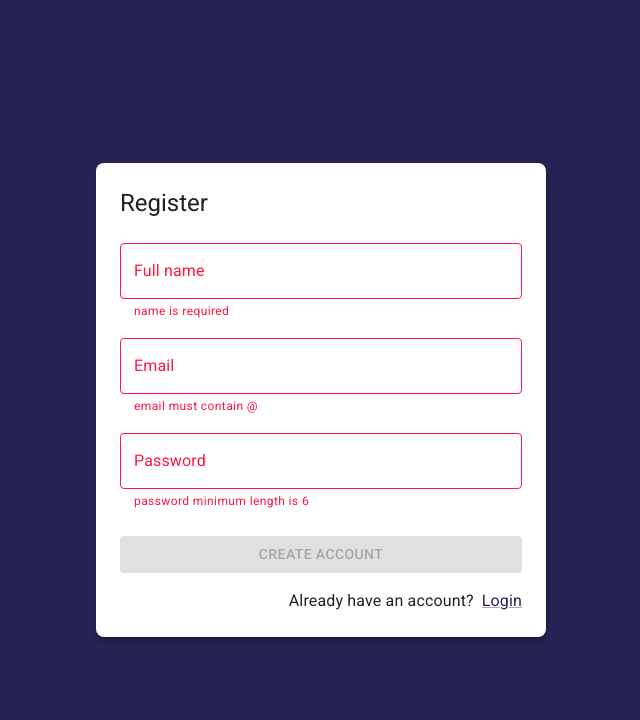
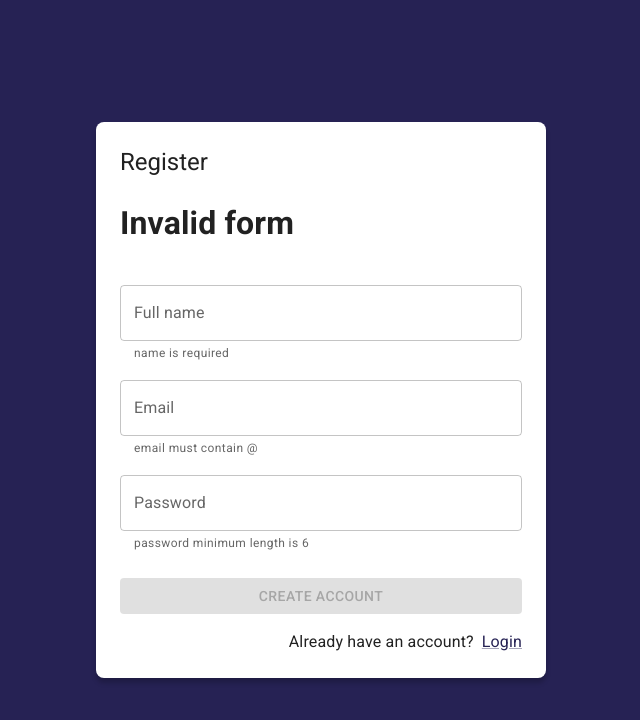
Before and after one commit to EstebGtzMtz/Jounal, a React (Vite) app: page /auth/register in a window 1280 px wide. Shown: the top 720 px of the page, without its empty margins (319-959 px from the left). Built offline with nearby package versions, Linux system fonts and the light colour scheme; no server answers.

Commit message:
create form validations and handle show errors when form is submitted

```diff
--- a/src/auth/Pages/RegisterPage.jsx
+++ b/src/auth/Pages/RegisterPage.jsx
@@ -2,8 +2,11 @@ import { Link as RouterLink } from 'react-router-dom';
 import { Button, Grid, Link, TextField, Typography } from '@mui/material';
 import { AuthLayout } from '../Layout/AuthLayout';
 import { useForm } from '../../hooks';
+import { useState } from 'react';
 
 export const RegisterPage = () => {
+
+  const [formSubmitted, setFormSubmitted] = useState(false)
 
   const formData = {
     name: '',
@@ -32,11 +35,13 @@ export const RegisterPage = () => {
 
   const onSubmit = e => {
     e.preventDefault();
+    setFormSubmitted(true)
   }
 
 
   return (
     <AuthLayout title='Register'>
+      {isFormValid ? <h1>valid form</h1> : <h1>Invalid form</h1>}
       <form onSubmit={onSubmit}>
         <Grid container>
         <Grid item xs={12} sx={{marginTop: 2}}>
@@ -47,7 +52,7 @@ export const RegisterPage = () => {
               name='name'
               value={name}
               onChange={onInputChange}
-              error={nameValid ? true : false}
+              error={!!nameValid && formSubmitted}
               helperText={nameValid}
               fullWidth
             />
@@ -60,7 +65,7 @@ export const RegisterPage = () => {
               name='email'
               value={email}
               onChange={onInputChange}
-              error={emailValid ? true : false}
+              error={!!emailValid && formSubmitted}
               helperText={emailValid}
               fullWidth
             />
@@ -73,7 +78,7 @@ export const RegisterPage = () => {
               name='password'
               value={password}
               onChange={onInputChange}
-              error={passwordValid ? true : false}
+              error={!!passwordValid && formSubmitted}
               helperText={passwordValid}
               fullWidth
             />
--- a/src/hooks/useForm.js
+++ b/src/hooks/useForm.js
@@ -10,11 +10,11 @@ export const useForm = ( initialForm = {}, formValidations = {} ) => {
 	}, [formState])
 
 	const isFormValid = useMemo(() => {
-    for (const formValue of Object.values(formValidations)){
-        if(formValidation[formValue] !== null) return false
+		for (const formValue of Object.keys(formValidation)){
+			if(formValidation[formValue] !== null) return false;
 		}
 		return true;
-    }, [formState])
+	}, [formValidation])
 
 	const onInputChange = ({ target }) => {
 		const { name, value } = target;
```
Lines whose indentation alone changed are shown as unchanged.
